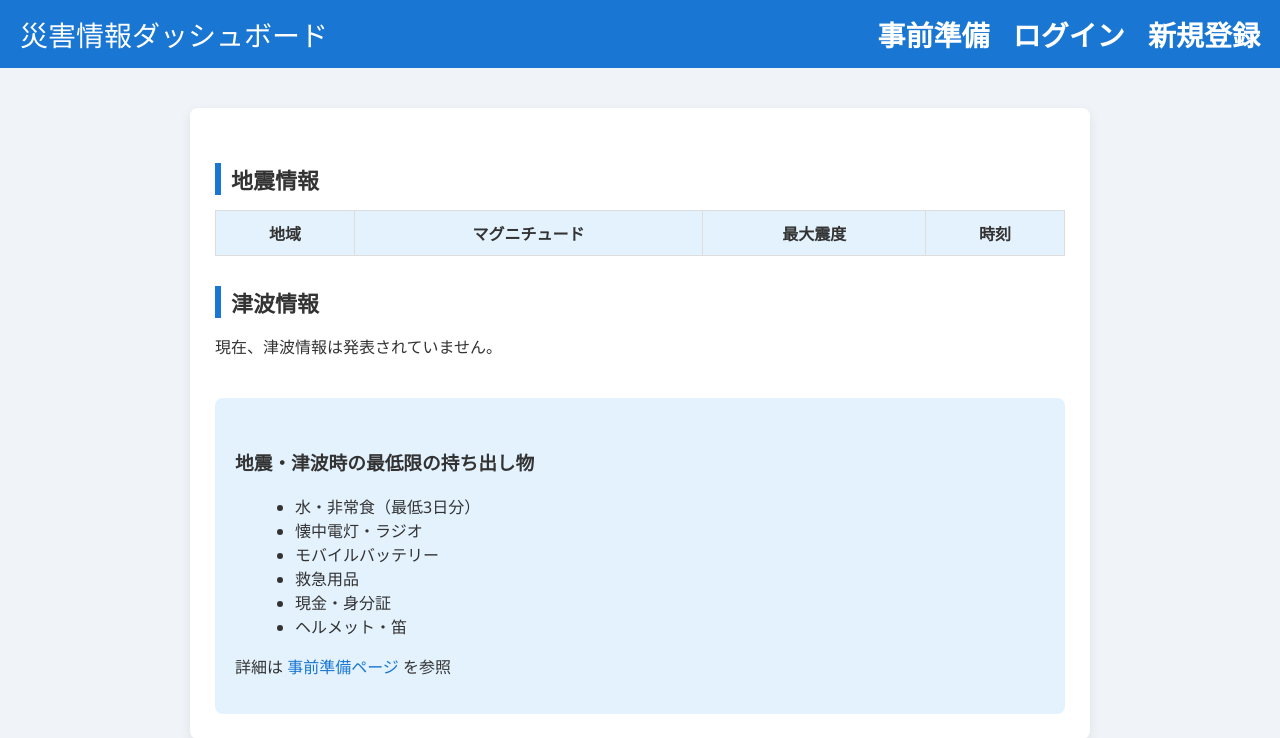
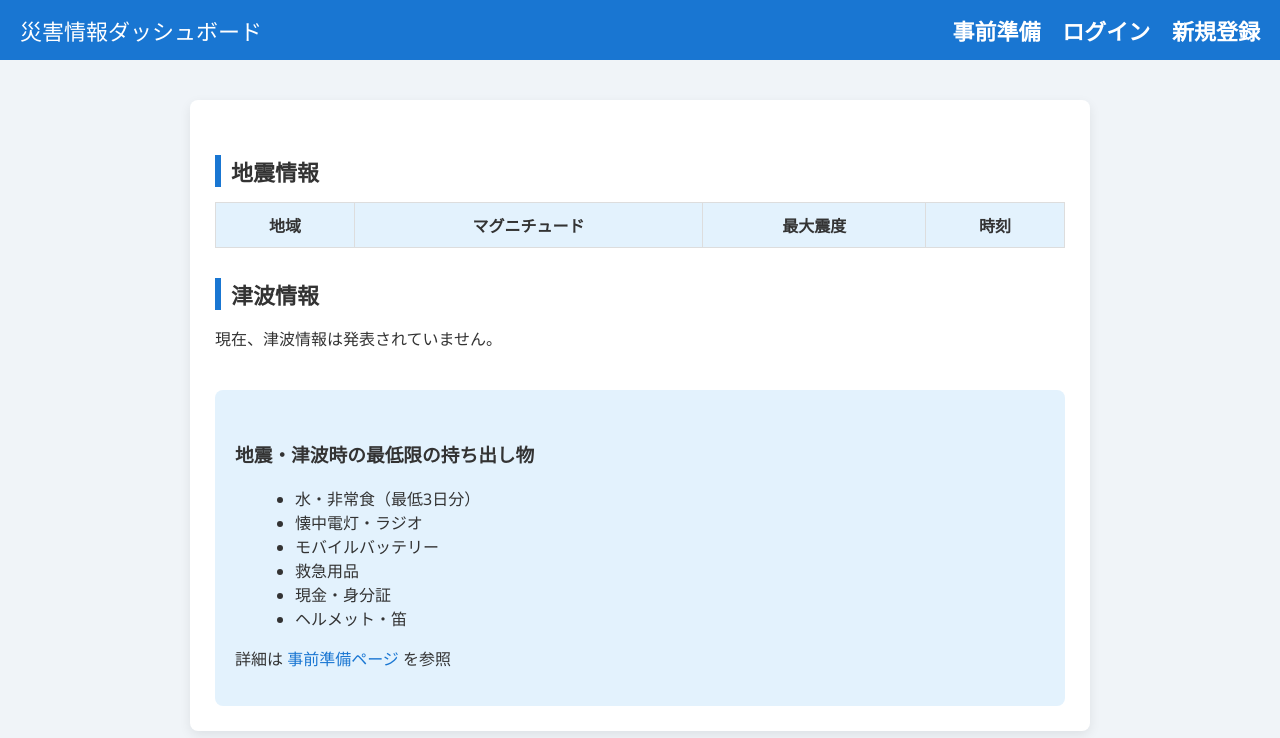
Before and after one commit to sr6910/my_fastapi_app, a Flask app: page /dashboard in a window 1280 px wide. Shown: the top 738 px of the page. Run offline with Flask 3, Linux system fonts and the light colour scheme; the visitor is signed in with stand-in values (Sample User, id 1); data that the repository does not hold is empty; some libraries are stand-ins or nearby versions.

Commit message:
complete disaster support app

```diff
--- a/static/style.css
+++ b/static/style.css
@@ -32,7 +32,7 @@ h3 {
     background: #1976d2;
     color: white;
     padding: 14px 20px;
-    font-size: 28px;
+    font-size: 22px;
     display: flex;
     justify-content: space-between;
     align-items: center;
```
